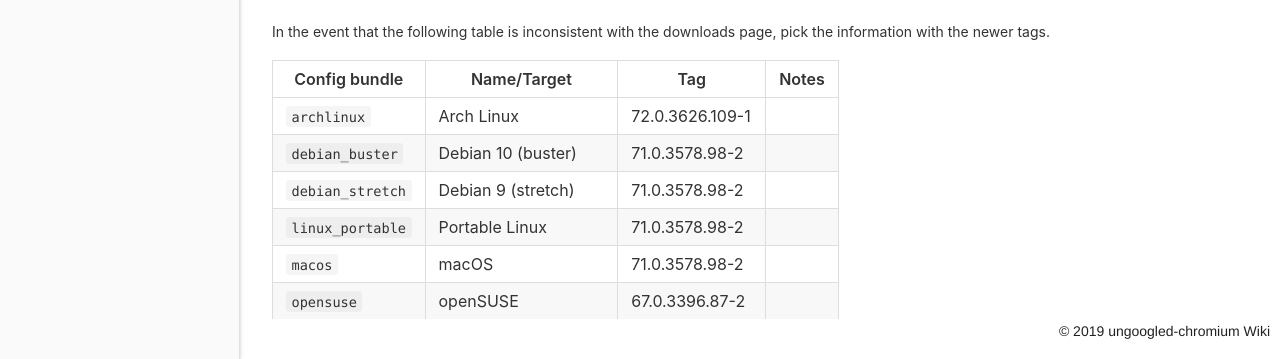
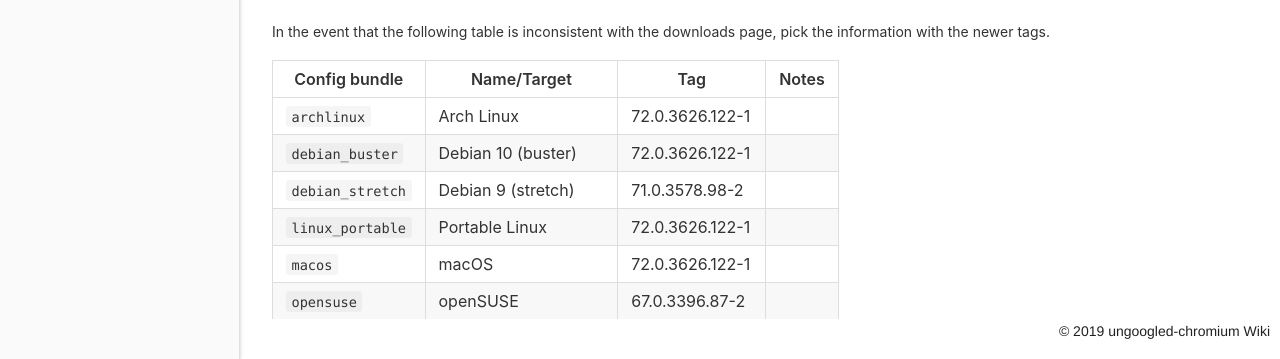
Before and after one commit to ungoogled-software/ungoogled-chromium-wiki, a Jekyll site: the page built from statuses.md, in a window 1280 px wide. Shown: the part 541-900 px from the top of the page. Built offline with Jekyll 4.4.1, drawn with Linux system fonts in a browser that asks for light colours.

Commit message:
statuses.md: Update to 72.0.3626.122-1

```diff
--- a/statuses.md
+++ b/statuses.md
@@ -21,11 +21,11 @@ In the event that the following table is inconsistent with the downloads page, p
 
 **Config bundle** | **Name/Target** | **Tag** | **Notes**
 ----------------- | --------------- | ------- | ---------
-`archlinux` | Arch Linux | 72.0.3626.109-1
-`debian_buster` | Debian 10 (buster) | 71.0.3578.98-2
+`archlinux` | Arch Linux | 72.0.3626.122-1
+`debian_buster` | Debian 10 (buster) | 72.0.3626.122-1
 `debian_stretch` | Debian 9 (stretch) | 71.0.3578.98-2
-`linux_portable` | Portable Linux | 71.0.3578.98-2
-`macos` | macOS | 71.0.3578.98-2
+`linux_portable` | Portable Linux | 72.0.3626.122-1
+`macos` | macOS | 72.0.3626.122-1
 `opensuse` | openSUSE | 67.0.3396.87-2
 `ubuntu_bionic` | Ubuntu 18.04 (bionic) | 71.0.3578.98-2
 `ubuntu_cosmic` | Ubuntu 18.10 (cosmic) | 71.0.3578.98-2
```
